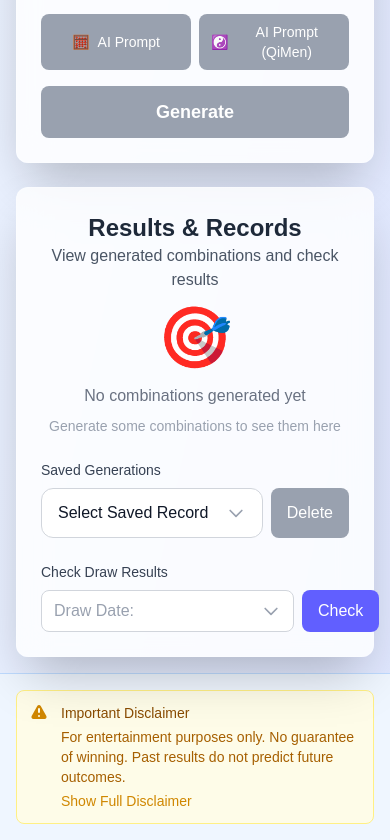
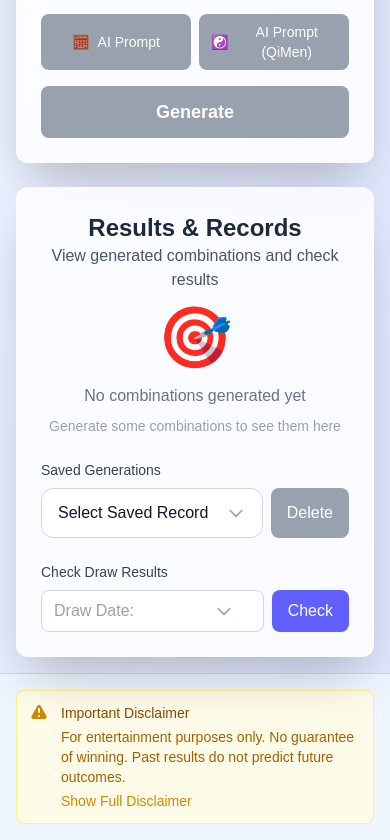
Before and after one commit to ideocanvas/m6g, a Next.js app: page /en in a window 390 px wide. Shown: the part 998-1838 px from the top of the page. Built offline with nearby package versions, Linux system fonts and the light colour scheme.

Commit message:
fix mobile layout

```diff
--- a/src/components/DatePicker.tsx
+++ b/src/components/DatePicker.tsx
@@ -179,7 +179,7 @@ export default function DatePicker({
           readOnly
           value={formatDisplayDate(value)}
           placeholder={placeholder || labels[language].select_date}
-          className="flex-1 bg-transparent outline-none cursor-pointer text-gray-700 placeholder-gray-400"
+          className="w-40 bg-transparent outline-none cursor-pointer text-gray-700 placeholder-gray-400"
         />
         <svg
           className={`w-5 h-5 text-gray-400 transition-transform ${isOpen ? 'rotate-180' : ''}`}
--- a/src/components/ResultsPanel.tsx
+++ b/src/components/ResultsPanel.tsx
@@ -240,7 +240,7 @@ export default function ResultsPanel({
             />
             <button
               onClick={handleCheckDrawResults}
-              className="bg-indigo-500 text-white px-4 py-2 rounded-lg hover:bg-indigo-600 transition-colors font-medium"
+              className="bg-indigo-500 text-white px-4 py-2 rounded-lg hover:bg-indigo-600 transition-colors font-medium text-nowrap"
             >
               {labels[language].check}
             </button>
```
